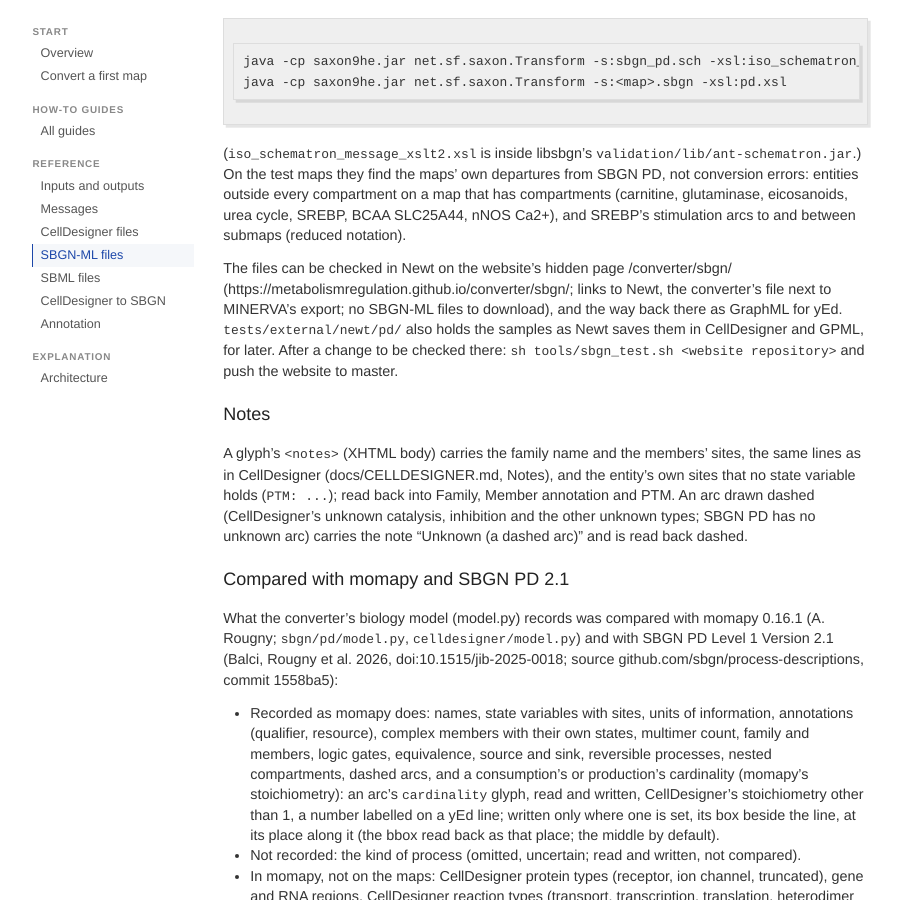
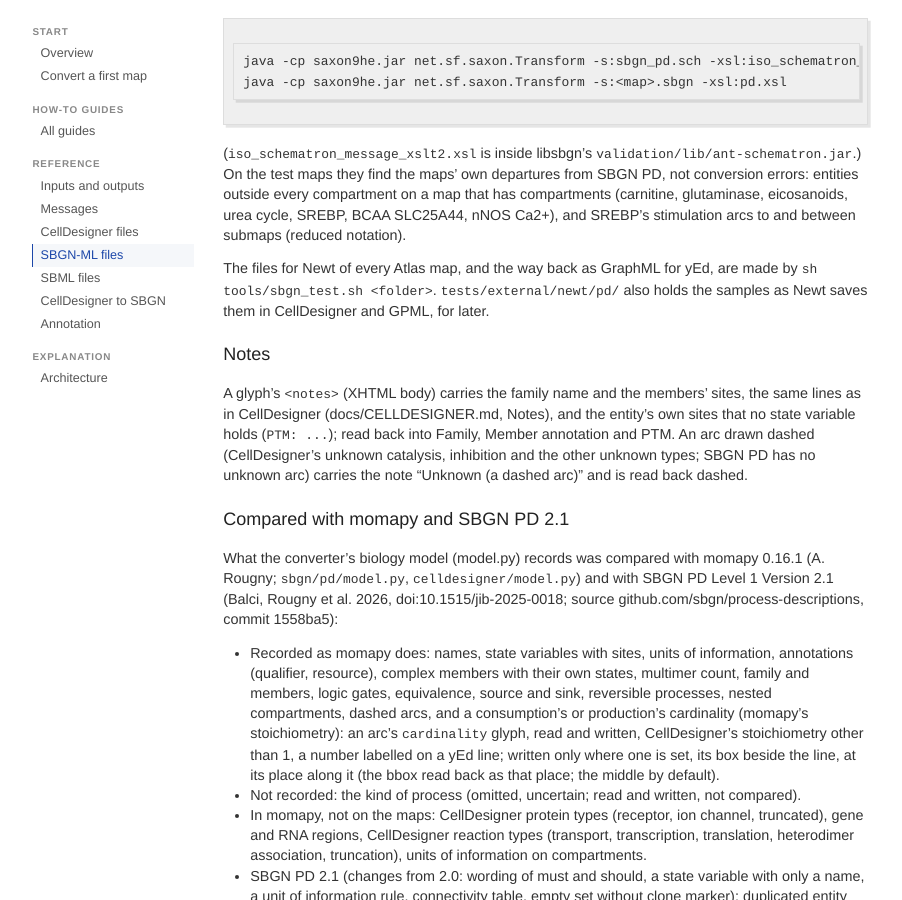
Before and after one commit to map-converter/map-converter.github.io, a Jekyll site: the page built from pages/converter-docs/sbgnml.md, in a window 1280 px wide and 900 px high, scrolled down 4434 px. Shown: the whole window, without its empty margins (190-1092 px from the left). Built offline with Jekyll 4.4.1, drawn with Linux system fonts in a browser that asks for light colours.

Commit message:
SBGN-ML docs: Newt check files made into a folder, page link removed
Co-Authored-By: Claude Opus 5.5 <noreply@anthropic.com>
Claude-Session: https://claude.ai/code/session_01RZmt2TWFA9DofjPP6pwA8H

```diff
--- a/pages/converter-docs/sbgnml.md
+++ b/pages/converter-docs/sbgnml.md
@@ -209,12 +209,9 @@ conversion errors: entities outside every compartment on a map that has compartm
 (carnitine, glutaminase, eicosanoids, urea cycle, SREBP, BCAA SLC25A44, nNOS Ca2+), and
 SREBP's stimulation arcs to and between submaps (reduced notation).
 
-The files can be checked in Newt on the website's hidden page /converter/sbgn/
-(https://metabolismregulation.github.io/converter/sbgn/; links to Newt, the converter's file next to MINERVA's
-export; no SBGN-ML files to download), and the way back there as GraphML for yEd.
-`tests/external/newt/pd/` also holds the samples as Newt saves them in CellDesigner and GPML, for later. After a change
-to be checked there: `sh tools/sbgn_test.sh <website repository>` and push the
-website to master.
+The files for Newt of every Atlas map, and the way back as GraphML for yEd, are made by
+`sh tools/sbgn_test.sh <folder>`.
+`tests/external/newt/pd/` also holds the samples as Newt saves them in CellDesigner and GPML, for later.
 
 ## Notes
 
```
